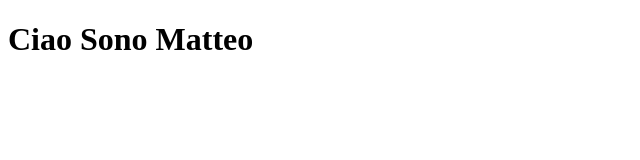
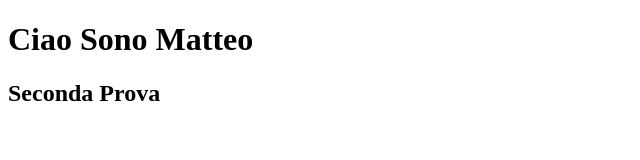
Before and after one commit to Infratron/P01, a plain HTML site: page index.html in a window 1280 px wide. Shown: the whole page, without its empty margins (0-640 px from the left). Drawn offline with Linux system fonts and the light colour scheme.

Commit message:
Seconda prova di commit

```diff
--- a/index.html
+++ b/index.html
@@ -8,5 +8,6 @@
 </head>
 <body>
     <h1>Ciao Sono Matteo</h1>
+    <h2>Seconda Prova</h2>
 </body>
 </html>
```
